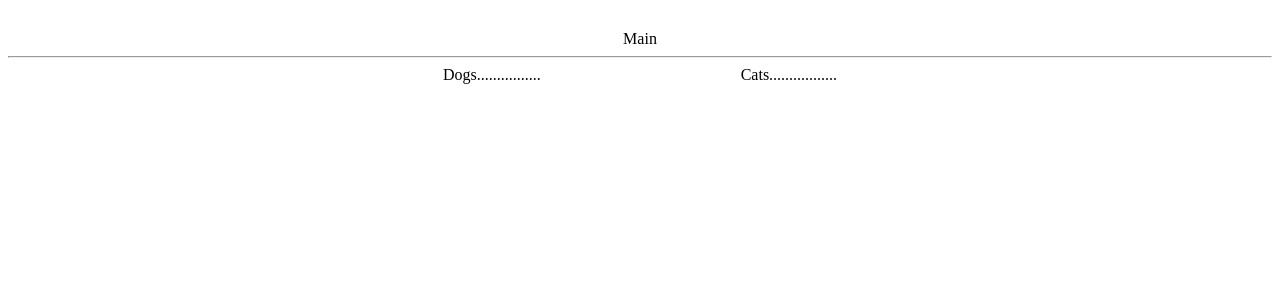
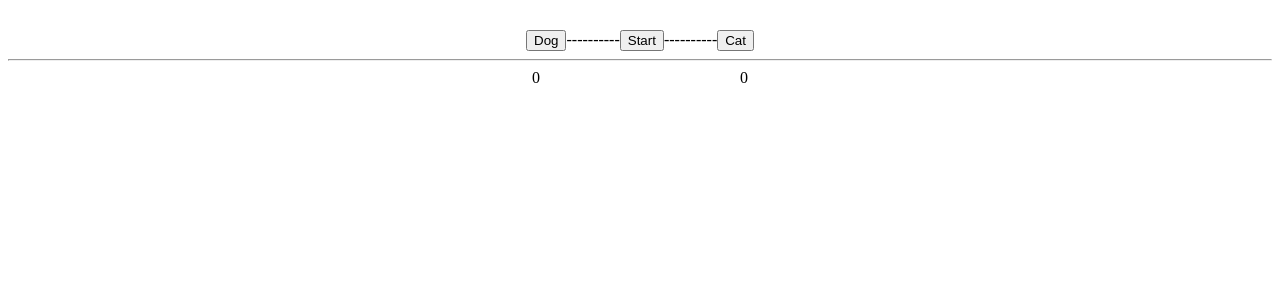
Before and after one commit to DudkaP/react-dudka, a React (Create React App) app: page / in a window 1280 px wide. Shown: the top 300 px of the page. Built offline with nearby package versions, Linux system fonts and the light colour scheme.

Commit message:
homework -5_2

```diff
--- a/src/App.js
+++ b/src/App.js
@@ -15,7 +15,7 @@ function reducer(state, action) {
         case 'cat':
             return {...state, cat: state.cat + 1}
         case 'start':
-            return {init}
+            return {cat: 0, dog: 0}
     }
 }
 
@@ -26,12 +26,21 @@ const App = () => {
     return (
         <div align={'center'}>
             <div style={{marginTop: '30px'}}>
-                <Main/>
+                <button onClick={() => dispatch({type: 'dog'})}>Dog</button>
+                ----------
+                <button onClick={() => dispatch({type: 'start'})}>Start</button>
+                ----------
+                <button onClick={() => dispatch({type: 'cat'})}>Cat</button>
             </div>
             <hr/>
             <div style={{display: 'flex', justifyContent: 'center', width: '800px'}}>
-                <div style={{marginRight: '100px'}}><Dogs/></div>
-                <div style={{marginLeft: '100px'}}><Cats/></div>
+                <div style={{marginRight: '100px'}}>
+                    <Dogs key={state.dog} dogPage={state.dog}/>
+
+                </div>
+                <div style={{marginLeft: '100px'}}>
+                    {state.cat}
+                </div>
 
             </div>
         </div>
--- a/src/components/Dogs.js
+++ b/src/components/Dogs.js
@@ -1,7 +1,9 @@
-export const Dogs = () => {
+export const Dogs = (dogPage) => {
+    let dog = dogPage.dogPage;
+
     return (
-        <div>
-            Dogs................
-        </div>
+        <span>
+            {dog}
+        </span>
     );
 };
```
